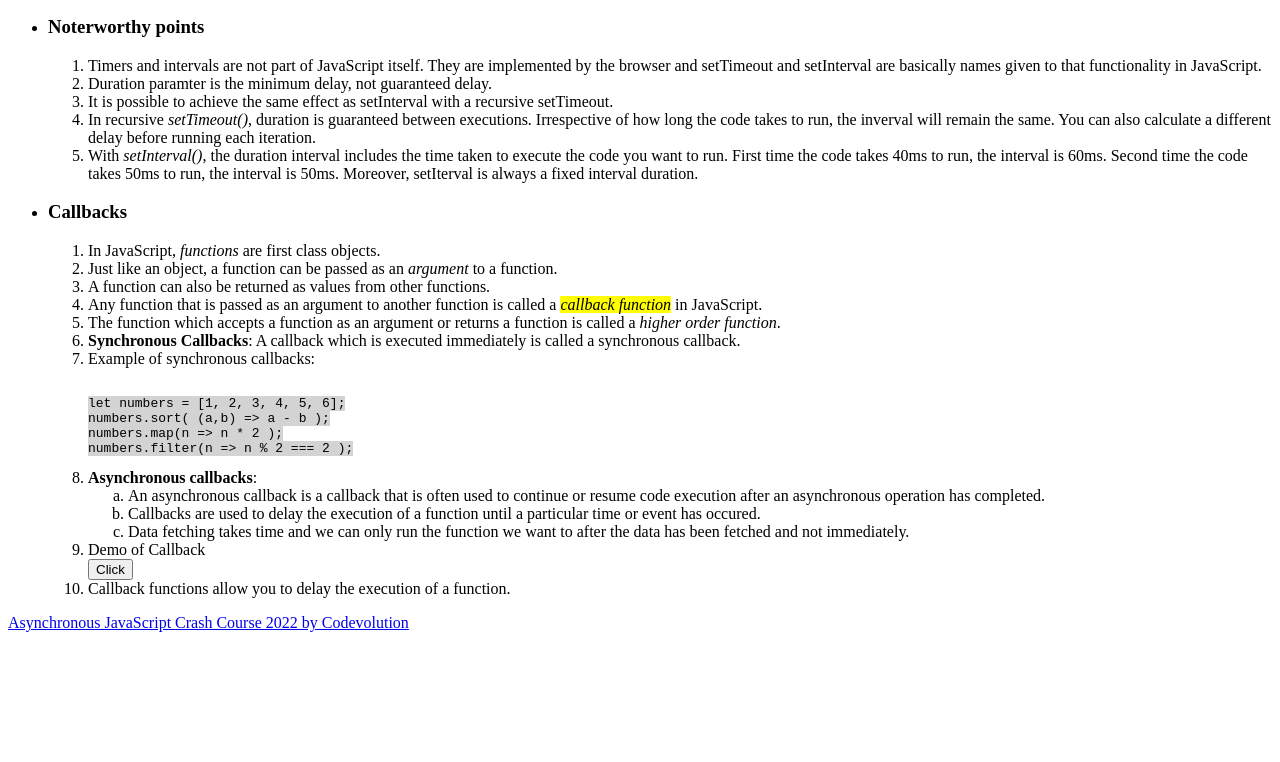
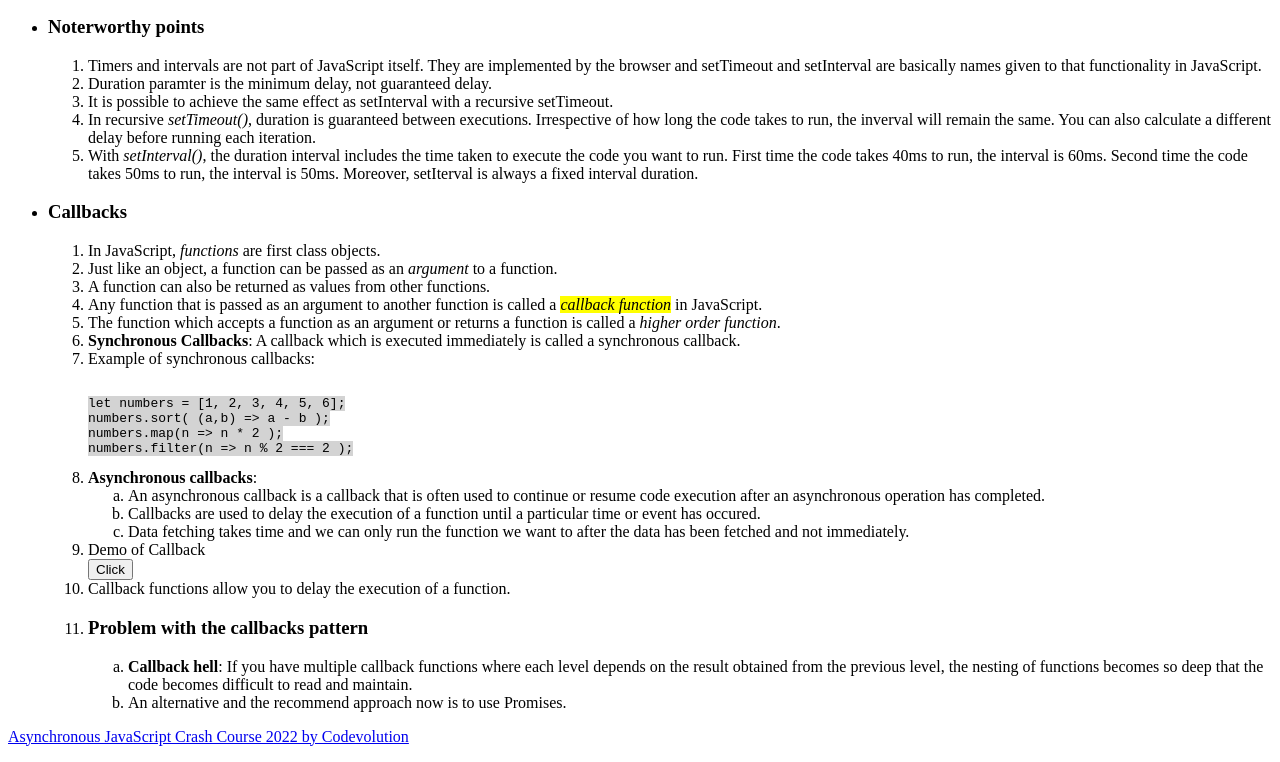
Before and after one commit to yugmani/async-js-codevolution, a website: page index.html in a window 1280 px wide. Shown: the part 1144-1906 px from the top of the page. Before the commit the page ends 1792 px from the top, so only its background shows below. Drawn offline with nearby package versions, Linux system fonts and the light colour scheme.

Commit message:
callback-hell-codevolution

```diff
--- a/index.html
+++ b/index.html
@@ -132,6 +132,13 @@ numbers.filter(n => n % 2 === 2 );
     <button id="btn">Click</button>
     </li>
     <li>Callback functions allow you to delay the execution of a function.</li>
+    <li>
+<h3>Problem with the callbacks pattern</h3>
+<ol style="list-style-type:lower-alpha;">
+  <li><strong>Callback hell</strong>: If you have multiple callback functions where each level depends on the result obtained from the previous level, the nesting of functions becomes so deep that the code becomes difficult to read and maintain.</li>
+  <li>An alternative and the recommend approach now is to use Promises.</li>
+</ol>
+    </li>
   </ol>
   </li>
   </ul>
```
Also changed, not shown: index.js (+4 -4 lines).
